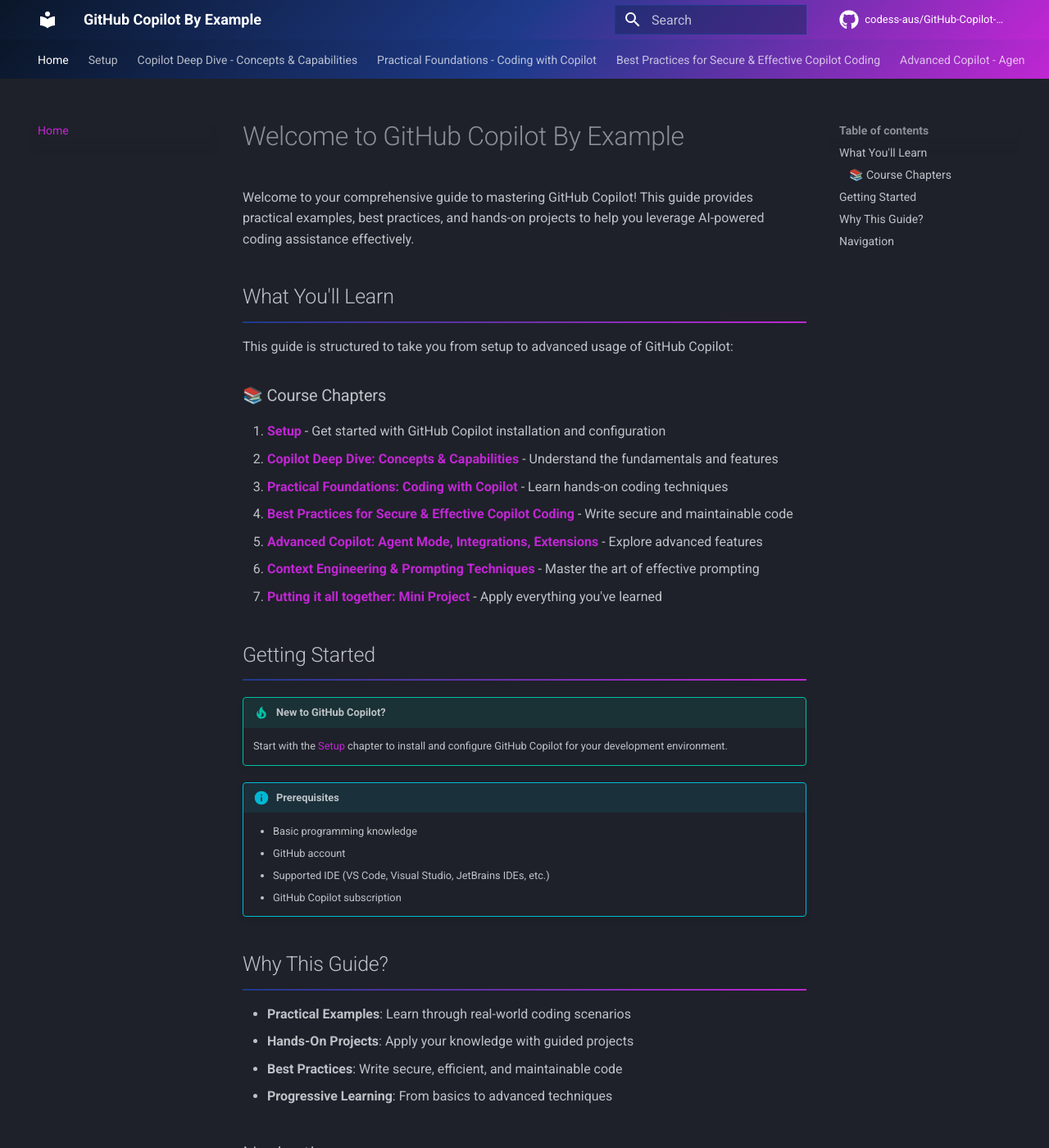
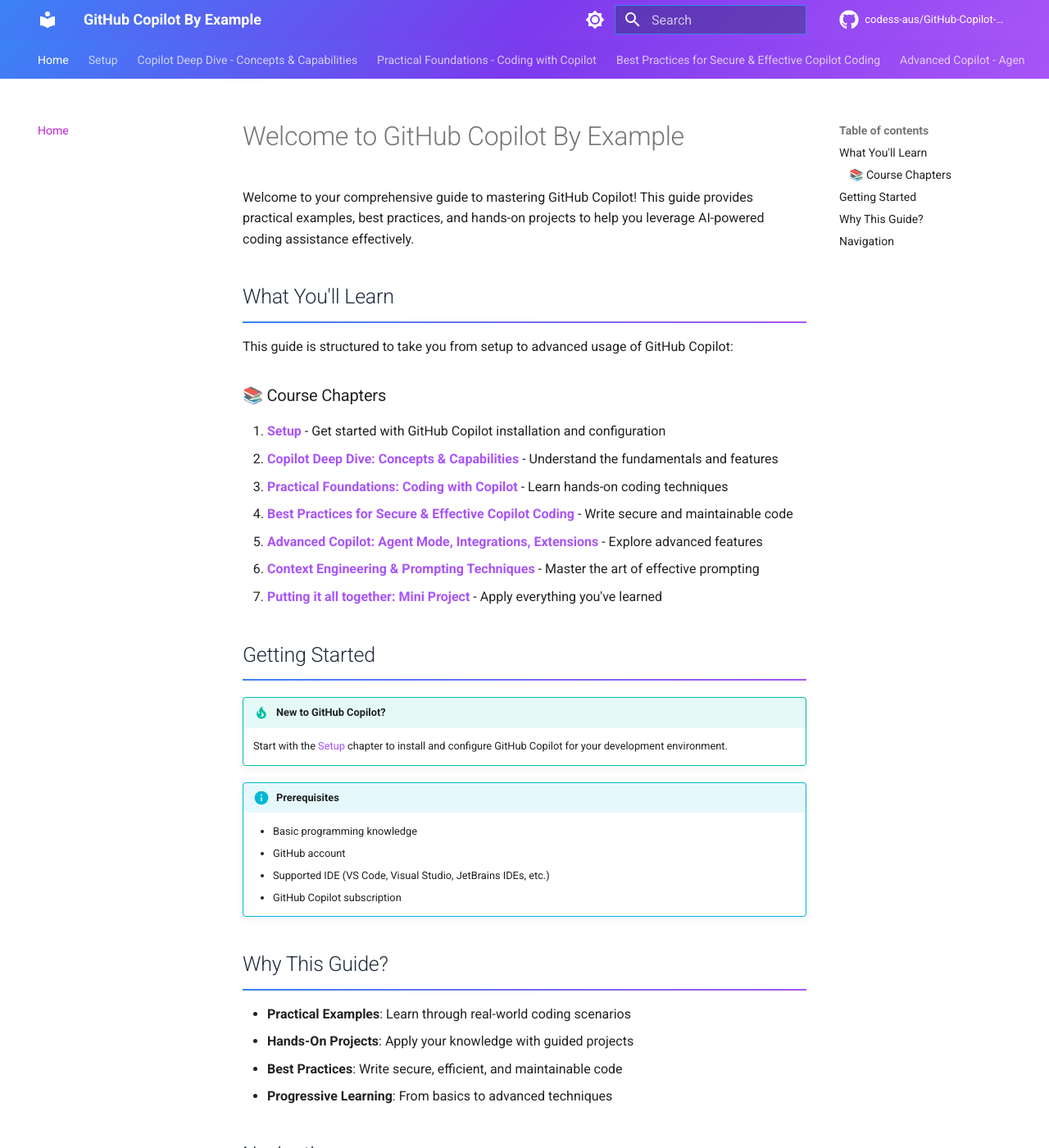
Before and after one commit to codess-aus/GitHub-Copilot-By-Example, an MkDocs documentation site: the page built from docs/index.md, in a window 1280 px wide and 1400 px high. Shown: the whole window at 82% size. Built offline with MkDocs 1.6.1 and Material for MkDocs 9.7.7, drawn with Linux system fonts in a browser that asks for light colours; comment, search, counter and statistics services are not loaded.

Commit message:
Add light/dark mode toggle with bright text in dark mode for accessibility
Co-authored-by: codess-aus <5952956+codess-aus@users.noreply.github.com>

```diff
--- a/docs/stylesheets/extra.css
+++ b/docs/stylesheets/extra.css
@@ -16,8 +16,31 @@
   background: linear-gradient(135deg, var(--gradient-start) 0%, var(--gradient-mid) 50%, var(--gradient-end) 100%) !important;
 }
 
-/* Primary color adjustments */
+/* Dark mode - slate scheme with bright text for accessibility */
 [data-md-color-scheme="slate"] {
+  --md-primary-fg-color: #1e3a8a;
+  --md-primary-fg-color--light: #3b82f6;
+  --md-primary-fg-color--dark: #1e40af;
+  --md-accent-fg-color: #ec4899;
+  --md-accent-fg-color--transparent: rgba(236, 72, 153, 0.1);
+
+  /* Override default grey text with bright white text for accessibility */
+  --md-typeset-color: #ffffff;
+  --md-default-fg-color: #ffffff;
+  --md-default-fg-color--light: #f5f5f5;
+  --md-default-fg-color--lighter: #e0e0e0;
+  --md-default-fg-color--lightest: #d0d0d0;
+
+  /* Ensure code text is also bright */
+  --md-code-fg-color: #f5f5f5;
+  --md-code-bg-color: #1a1a1a;
+
+  /* Navigation text bright white */
+  --md-nav-fg-color: #ffffff;
+}
+
+/* Light mode - default scheme */
+[data-md-color-scheme="default"] {
   --md-primary-fg-color: #1e3a8a;
   --md-primary-fg-color--light: #3b82f6;
   --md-primary-fg-color--dark: #1e40af;
@@ -25,14 +48,26 @@
   --md-accent-fg-color--transparent: rgba(236, 72, 153, 0.1);
 }
 
-/* Links with gradient hover effect */
-.md-content a {
-  color: #c026d3;
+/* Links with gradient hover effect - dark mode */
+[data-md-color-scheme="slate"] .md-content a {
+  color: #f0abfc;
   text-decoration: none;
   transition: all 0.3s ease;
 }
 
-.md-content a:hover {
+[data-md-color-scheme="slate"] .md-content a:hover {
+  color: #fda4af;
+  text-decoration: underline;
+}
+
+/* Links with gradient hover effect - light mode */
+[data-md-color-scheme="default"] .md-content a {
+  color: #a855f7;
+  text-decoration: none;
+  transition: all 0.3s ease;
+}
+
+[data-md-color-scheme="default"] .md-content a:hover {
   color: #ec4899;
   text-decoration: underline;
 }
@@ -93,8 +128,14 @@
 }
 
 /* Table styling with gradient header */
-table thead {
+[data-md-color-scheme="slate"] table thead {
   background: linear-gradient(135deg, var(--gradient-mid) 0%, var(--gradient-end) 100%);
+  color: #ffffff;
+}
+
+[data-md-color-scheme="default"] table thead {
+  background: linear-gradient(135deg, #3b82f6 0%, #a855f7 100%);
+  color: #ffffff;
 }
 
 /* Responsive design improvements */
@@ -131,8 +172,14 @@ table thead {
 }
 
 /* Footer gradient */
-.md-footer {
+[data-md-color-scheme="slate"] .md-footer {
   background: linear-gradient(135deg, var(--gradient-start) 0%, var(--gradient-mid) 50%, var(--gradient-end) 100%);
+  color: #ffffff;
+}
+
+[data-md-color-scheme="default"] .md-footer {
+  background: linear-gradient(135deg, #1e40af 0%, #7c3aed 50%, #a855f7 100%);
+  color: #ffffff;
 }
 
 /* Smooth scrolling for better UX */
@@ -141,8 +188,78 @@ html {
 }
 
 /* Card-like sections with subtle gradient borders */
-.md-typeset h2 {
+[data-md-color-scheme="slate"] .md-typeset h2 {
   border-bottom: 2px solid;
   border-image: linear-gradient(90deg, var(--gradient-mid) 0%, var(--gradient-end) 100%) 1;
   padding-bottom: 0.5em;
+  color: #ffffff;
 }
+
+[data-md-color-scheme="default"] .md-typeset h2 {
+  border-bottom: 2px solid;
+  border-image: linear-gradient(90deg, #3b82f6 0%, #a855f7 100%) 1;
+  padding-bottom: 0.5em;
+  color: #1e293b;
+}
+
+/* Ensure all headings are bright in dark mode */
+[data-md-color-scheme="slate"] .md-typeset h1,
+[data-md-color-scheme="slate"] .md-typeset h2,
+[data-md-color-scheme="slate"] .md-typeset h3,
+[data-md-color-scheme="slate"] .md-typeset h4,
+[data-md-color-scheme="slate"] .md-typeset h5,
+[data-md-color-scheme="slate"] .md-typeset h6 {
+  color: #ffffff !important;
+}
+
+/* Ensure paragraphs and lists are bright white in dark mode */
+[data-md-color-scheme="slate"] .md-typeset p,
+[data-md-color-scheme="slate"] .md-typeset li,
+[data-md-color-scheme="slate"] .md-typeset td,
+[data-md-color-scheme="slate"] .md-typeset th,
+[data-md-color-scheme="slate"] .md-typeset blockquote {
+  color: #ffffff !important;
+}
+
+/* Navigation text bright white in dark mode */
+[data-md-color-scheme="slate"] .md-nav__link,
+[data-md-color-scheme="slate"] .md-nav__title {
+  color: #ffffff !important;
+}
+
+/* Admonition text bright in dark mode */
+[data-md-color-scheme="slate"] .admonition-title {
+  color: #ffffff !important;
+}
+
+[data-md-color-scheme="slate"] .admonition p {
+  color: #f5f5f5 !important;
+}
+
+/* Light mode gradient for header - lighter version */
+[data-md-color-scheme="default"] .md-header {
+  background: linear-gradient(135deg, #3b82f6 0%, #7c3aed 50%, #a855f7 100%) !important;
+}
+
+[data-md-color-scheme="default"] .md-tabs {
+  background: linear-gradient(135deg, #3b82f6 0%, #7c3aed 50%, #a855f7 100%) !important;
+}
+
+/* Ensure header text is white in both modes */
+.md-header__title,
+.md-header__button,
+.md-tabs__link {
+  color: #ffffff !important;
+}
+
+/* Search input styling for both modes */
+[data-md-color-scheme="default"] .md-search__input {
+  background-color: rgba(59, 130, 246, 0.1);
+  border: 1px solid #3b82f6;
+  color: #1e293b;
+}
+
+[data-md-color-scheme="default"] .md-search__input:focus {
+  border-color: #a855f7;
+  box-shadow: 0 0 0 2px rgba(168, 85, 247, 0.2);
+}
--- a/mkdocs.yml
+++ b/mkdocs.yml
@@ -11,9 +11,22 @@ repo_url: https://github.com/codess-aus/GitHub-Copilot-By-Example
 theme:
   name: material
   palette:
-    scheme: slate
-    primary: deep purple
-    accent: pink
+    # Palette toggle for dark mode
+    - media: "(prefers-color-scheme: dark)"
+      scheme: slate
+      primary: deep purple
+      accent: pink
+      toggle:
+        icon: material/brightness-4
+        name: Switch to light mode
+    # Palette toggle for light mode
+    - media: "(prefers-color-scheme: light)"
+      scheme: default
+      primary: deep purple
+      accent: pink
+      toggle:
+        icon: material/brightness-7
+        name: Switch to dark mode
   font:
     text: Roboto
     code: Roboto Mono
```
